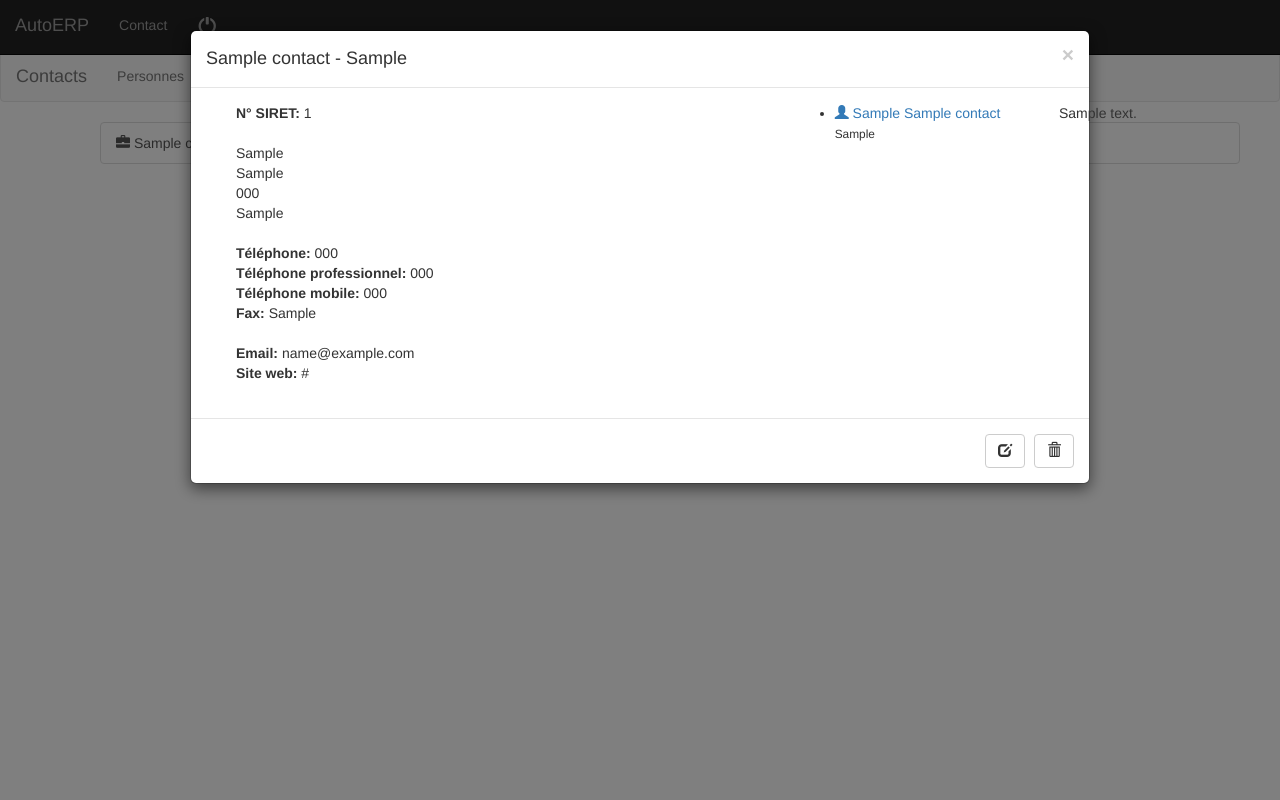
After one commit to MicroCheapFx/AutoERP, a Django app: page /contact/company/ in a window 1280 px wide, after a click that opens the changed part. The commit adds this page. Run offline with Django 3.2, Linux system fonts and the light colour scheme; a user stored in the database is signed in; tables that the repository leaves empty hold one stand-in row (values such as "Sample post"); some libraries are stand-ins or nearby versions.

Commit message:
Mise en forme des vues contact.*_index
  - Renommage de la classe Personne en People
  - Renommage de la classe Entreprise en Company

```diff
--- a/autoerp/autoerp/urls.py
+++ b/autoerp/autoerp/urls.py
@@ -24,4 +24,4 @@ urlpatterns = [
 from django.conf import settings
 
 if 'contact' in settings.INSTALLED_APPS:
-    urlpatterns.append(url(r'^contact', include('contact.urls', namespace='contact')))
+    urlpatterns.append(url(r'^contact/', include('contact.urls', namespace='contact')))
--- a/autoerp/contact/models.py
+++ b/autoerp/contact/models.py
@@ -19,24 +19,32 @@ class Contact(PolymorphicModel):
     website = models.URLField(blank=True)
 
 
-class Personne(Contact):
+class People(Contact):
     prenom = models.CharField(max_length=254, blank=True)
 
     def __str__(self):
         return (self.prenom+' '+self.nom)
 
+    def isPeople(self):
+        return True
 
-class Entreprise(Contact):
+
+class Company(Contact):
     siret = models.PositiveIntegerField()
-    employes = models.ManyToManyField(Personne, through='Emploi')
+    raison_sociale = models.CharField(max_length=254)
+    employes = models.ManyToManyField(People, through='Emploi')
 
     def __str__(self):
         return self.nom
 
+    def isCompany(self):
+        return True
+
+
 
 class Emploi(models.Model):
-    personne = models.ForeignKey(Personne, on_delete=models.CASCADE)
-    entreprise = models.ForeignKey(Entreprise, on_delete=models.CASCADE)
+    personne = models.ForeignKey(People, on_delete=models.CASCADE)
+    entreprise = models.ForeignKey(Company, on_delete=models.CASCADE)
     poste = models.CharField(max_length=254, blank=True)
 
     def __str__(self):
--- /dev/null
+++ b/autoerp/contact/templates/contact/entreprise_modal.html
@@ -0,0 +1,69 @@
+{% comment %}
+{% endcomment %}
+
+<div class="container">
+	<button type="button" class="btn btn-default btn-md list-group-item" data-toggle="modal" data-target="#myModal{{ contact.id }}">
+		<span class="glyphicon glyphicon-briefcase"></span> {{ contact }}</button>
+
+		<div class="modal fade" id="myModal{{ contact.id }}" role="dialog">
+			<div class="modal-dialog modal-lg">
+
+				<!-- Modal content-->
+				<div class="modal-content">
+					<div class="modal-header">
+						<button type="button" class="close" data-dismiss="modal">&times;</button>
+						<h4 class="modal-title">
+							{{ contact }}{% if contact.raison_sociale %} - {{ contact.raison_sociale }}{% endif %}</a>
+
+						</h4>
+					</div>
+					<div class="modal-body">
+						<div class="container-fluid">
+							<div class="col-md-8">
+								{% if contact.siret %}<strong>N° SIRET: </strong>{{ contact.siret }}<br><br>{% endif %}
+									{% if contact.adresse1 or contact.adresse2 or contact.code_postal or contact.ville %}
+										{% if contact.adresse1 %}{{ contact.adresse1 }}<br>{% endif %}
+										{% if contact.adresse2 %}{{ contact.adresse2 }}<br>{% endif %}
+										{% if contact.code_postal %}{{ contact.code_postal }}<br>{% endif %}
+										{% if contact.ville %}{{ contact.ville }}<br>{% endif %}
+										<br>
+									{% endif %}
+
+									{% if contact.telephone or contact.telephone_pro or contact.telephone_mobile %}
+										{% if contact.telephone %}<strong>Téléphone: </strong>{{ contact.telephone }}<br>{% endif %}
+										{% if contact.telephone_pro %}<strong>Téléphone professionnel: </strong>{{ contact.telephone_pro }}<br>{% endif %}
+										{% if contact.telephone_mobile %}<strong>Téléphone mobile: </strong>{{ contact.telephone_mobile }}<br>{% endif %}
+										{% if contact.fax %}<strong>Fax: </strong>{{ contact.fax }}<br>{% endif %}
+										<br>
+									{% endif %}
+
+									{% if contact.email or contact.website %}
+										{% if contact.email %}<strong>Email: </strong>{{ contact.email }}<br>{% endif %}
+										{% if contact.website %}<strong>Site web: </strong>{{ contact.website }}<br>{% endif %}
+										<br>
+									{% endif %}
+
+							</div>
+							<div class="col-md-4">
+								<ul>
+								{% for job in contact.emploi_set.all %}
+								<li><a href="#"><span class="glyphicon glyphicon-user"></span> {{ job.personne }}</a><br><small>{{ job.poste }}</small></li>
+								{% endfor %}
+								</ul>
+							</div>
+							<div class="container">
+								{{ contact.note }}
+							</div>
+
+						</div>
+				</div>
+				<div class="modal-footer">
+					<button type="button" class="btn btn-default" data-dismiss="modal"><span class="glyphicon glyphicon-edit"></span></button>
+					<button type="button" class="btn btn-default" data-dismiss="modal"><span class="glyphicon glyphicon-trash"></span></button>
+				</div>
+			</div>
+
+		</div>
+	</div>
+
+</div>
--- a/autoerp/contact/templates/contact/index.html
+++ b/autoerp/contact/templates/contact/index.html
@@ -1,55 +1,34 @@
-{% extends "autoerp/base.html" %}
-{% load app_filters %}
+{% extends 'autoerp/base.html' %}
+{% comment %}
+	{% load app_filters %}
+{% endcomment %}
 
 {% block subnavbar %}
 <nav class="navbar navbar-default">
 	<div class="container-fluid">
 		<div class="navbar-header">
-			<a class="navbar-brand" href="#">Contacts</a>
+			<a class="navbar-brand" href="{% url 'contact:index'  %}">Contacts</a>
 		</div>
 		<ul class="nav navbar-nav">
-			{# <li class="active"><a href="#">Home</a></li> #}
-			<li><a href="{% url 'contact:personne_index'  %}">Personnels</a></li>
-			<li><a href="{% url 'contact:entreprise_index'  %}">Entreprises</a></li>
+			<li><a href="{% url 'contact:people_index'  %}">Personnes</a></li>
+			<li><a href="{% url 'contact:company_index'  %}">Entreprises</a></li>
 			<li><a href="#">Page 3</a></li>
 		</ul>
 	</div>
 </nav>
 {% endblock %}
 
+
 {% block content %}
-
 <div class="container">
-	<table class="table table-condensed">
-		<thead>
-			<tr>
-				<th></th>
-				<th>Nom</th>
-				<th>Email</th>
-			</tr>
-		</thead>
+	<div class="list-group">
 		{% for contact in contacts %}
-		<tr>
-			<td>
-				{% if contact.prenom %}
-					<span class="glyphicon glyphicon-user">
-				{% endif %}
-				{% if contact.siret %}
-					<span class="glyphicon glyphicon-briefcase">
-				{% endif %}
-			</td>
-			<td>{{ contact }}</td>
-			<td>{{ contact.email }}</td>
-		</tr>
-
+			{% if contact.isPeople %}
+				{% include "contact/personne_modal.html" %}
+			{% elif contact.isCompany %}
+				{% include "contact/entreprise_modal.html" %}
+			{% endif %}
 		{% endfor %}
-	</table>
+	</div>
 </div>
-
-<h1>
-		{% for truc in test %}
-		{{ truc }}
-		{% endfor %}
-</h1>
-
 {% endblock %}
--- a/autoerp/contact/urls.py
+++ b/autoerp/contact/urls.py
@@ -4,6 +4,6 @@ from . import views
 
 urlpatterns = [
             url(r'^$', views.index, name='index'),
-            url(r'^personne', views.personne_index, name='personne_index'),
-            url(r'^entreprise', views.entreprise_index, name='entreprise_index'),
+            url(r'^people/$', views.people_index, name='people_index'),
+            url(r'^company/$', views.company_index, name='company_index'),
                 ]
--- a/autoerp/contact/views.py
+++ b/autoerp/contact/views.py
@@ -1,43 +1,39 @@
 from django.shortcuts import render
 from django.contrib.auth.decorators import login_required
-from .models import Contact, Personne, Entreprise, Emploi
+from .models import Contact, People, Company, Emploi
 
 # Create your views here.
 
 @login_required
 def index(request):
     contacts = Contact.objects.all()
-    return render(
-                request,
-                'contact/index.html',
-                {
-                    'contacts' : contacts,
-                }
-            )
+
+    return render(request, 'contact/index.html', {'contacts' : contacts, })
 
 
 @login_required
-def entreprise_index(request):
-    contacts = Entreprise.objects.all()
+def company_index(request):
+    contacts = Company.objects.all()
 
-    return render(
-                request,
-                'contact/index.html',
-                {
-                    'contacts' : contacts,
-                }
-            )
+    return render(request, 'contact/index.html', {'contacts' : contacts, })
 
 
 @login_required
-def personne_index(request):
-    contacts = Personne.objects.all()
+def company_view(request, company_id):
+    contacts = Company.objects.get(id=company_id)
 
-    return render(
-                request,
-                'contact/index.html',
-                {
-                    'contacts' : contacts,
-                    #'personnes' : personnes,
-                }
-            )
+    return render(request, 'contact/index.html', {'company' : company, })
+
+
+@login_required
+def people_index(request):
+    contacts = People.objects.all()
+
+    return render(request, 'contact/index.html', {'contacts' : contacts, })
+
+
+@login_required
+def people_view(request, people_id):
+    people = People.objects.get(id=people_id)
+
+    return render(request, 'contact/index.html', {'people' : people, })
```
Also changed, not shown: autoerp/contact/admin.py (+5 -5 lines), autoerp/contact/templates/contact/personne_modal.html (added, +59 -0 lines).
